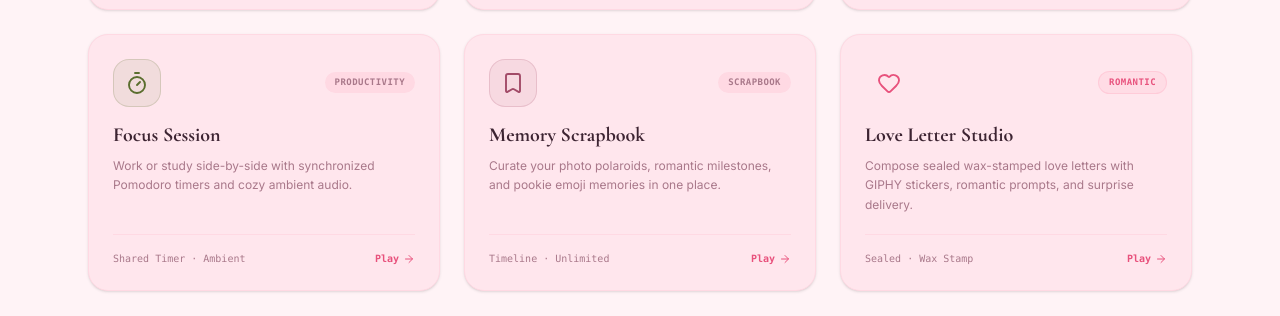
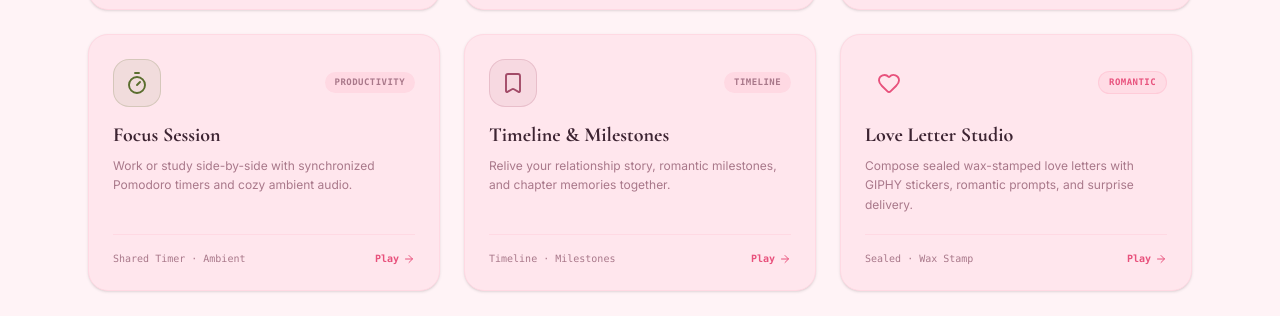
Before and after one commit to SAJAL-MALHOTRA/Pairfect---Your-lovespace, a Next.js app: page /play in a window 1280 px wide. Shown: the part 1078-1394 px from the top of the page. Built offline with nearby package versions, Linux system fonts and the light colour scheme; no server answers.

Commit message:
fix: update playroom games links to timeline stories

```diff
--- a/src/app/play/page.tsx
+++ b/src/app/play/page.tsx
@@ -121,15 +121,15 @@ const GAMES: GameItem[] = [
     accent: "#5A6E2E",
   },
   {
-    id: "moments",
-    href: "/moments",
-    title: "Memory Scrapbook",
-    desc: "Curate your photo polaroids, romantic milestones, and pookie emoji memories in one place.",
+    id: "stories",
+    href: "/stories",
+    title: "Timeline & Milestones",
+    desc: "Relive your relationship story, romantic milestones, and chapter memories together.",
     category: "bonding",
-    badge: "SCRAPBOOK",
+    badge: "TIMELINE",
     badgeType: "new",
     icon: Bookmark,
-    playersInfo: "Timeline · Unlimited",
+    playersInfo: "Timeline · Milestones",
     accent: "#A24B68",
   },
   {
```
